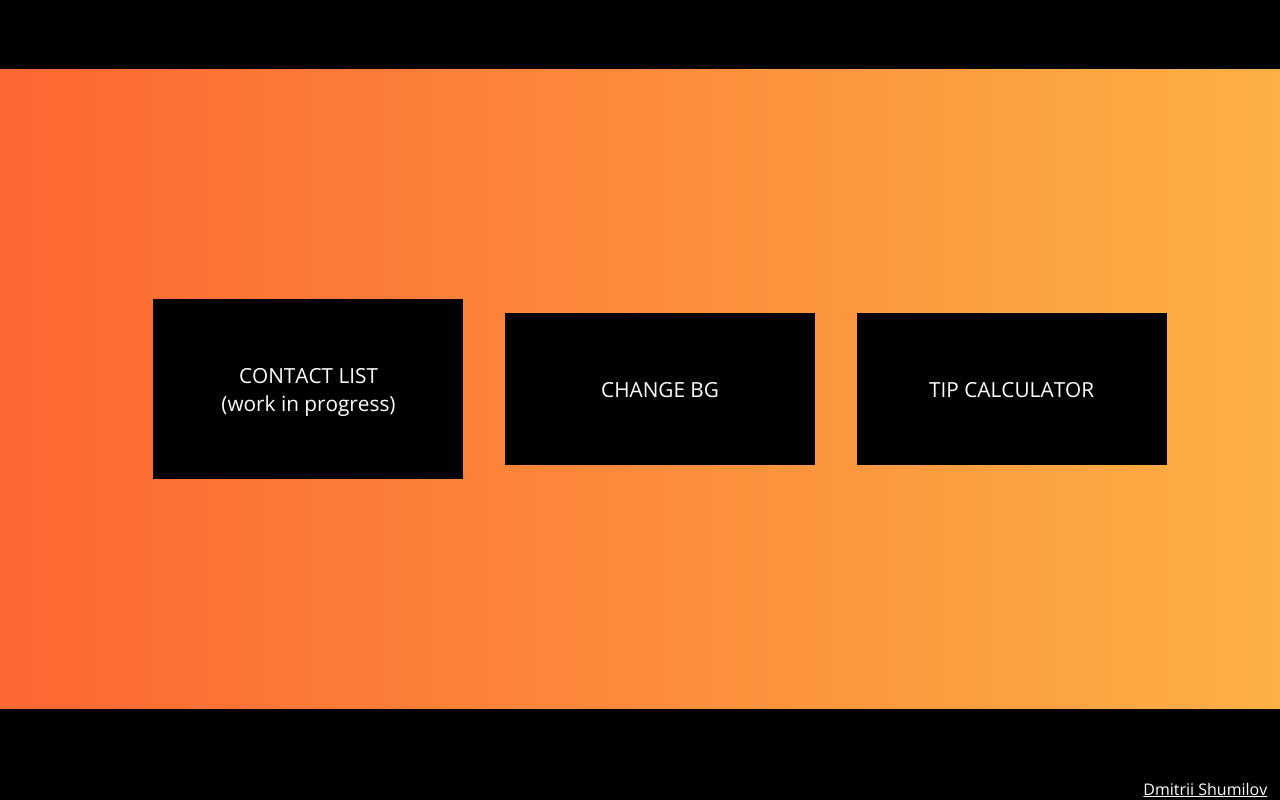
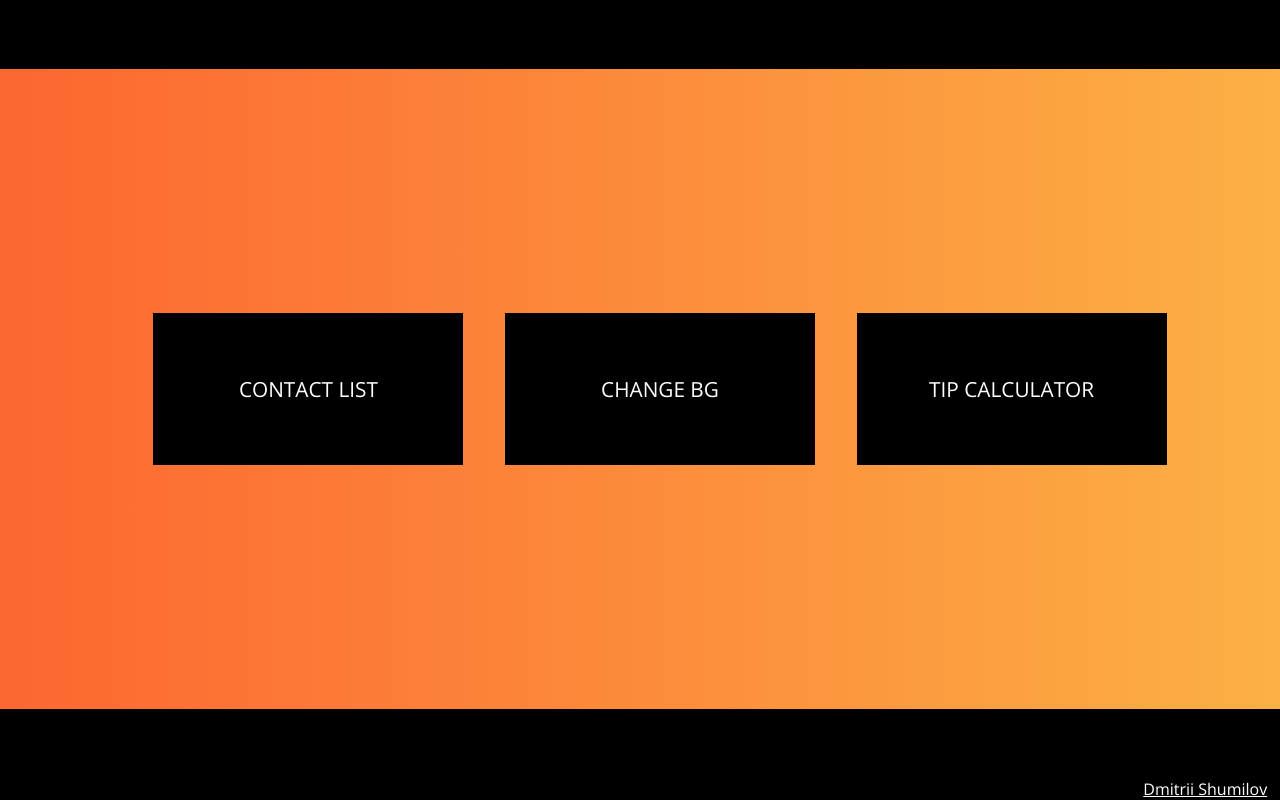
Before and after one commit to 1DmitriiShumilov1/JavaScriptShowcase, a plain HTML site: page index.html in a window 1280 px wide. Drawn offline with nearby package versions, Linux system fonts and the light colour scheme.

Commit message:
contact list - done

```diff
--- a/index.html
+++ b/index.html
@@ -12,7 +12,7 @@
 
     <header class="main-header">
         <ul class="main-list">
-            <a href="contact-list.html">CONTACT LIST (work in progress)</a>
+            <a href="contact-list.html">CONTACT LIST</a>
             <a href="change-bg.html">CHANGE BG</a>
             <a href="tip-calculator.html">TIP CALCULATOR</a>
             <!--How much was the bill, how was the service,
```
